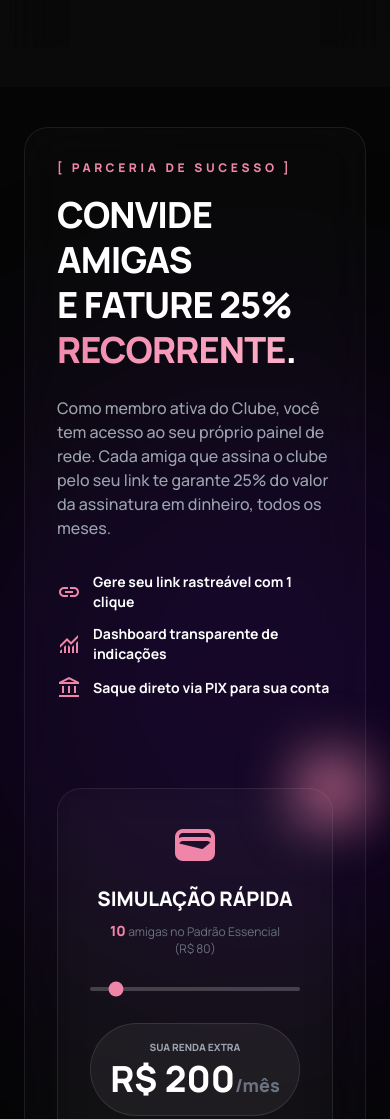
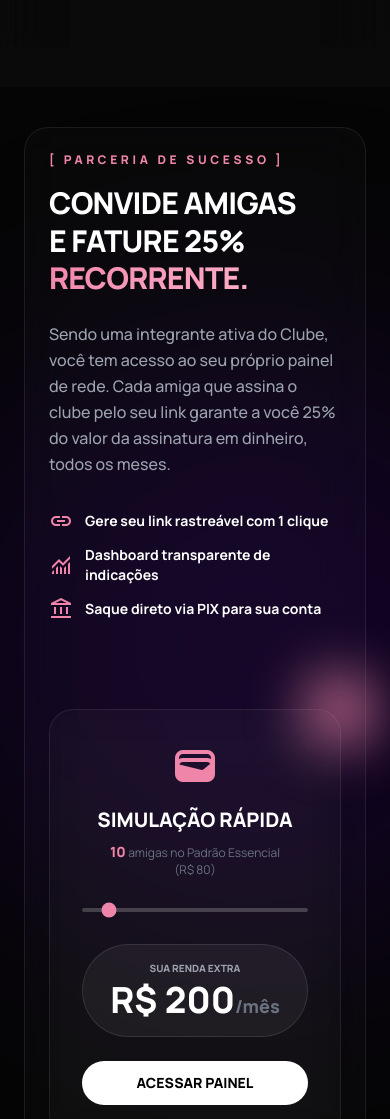
Before and after one commit to llipecarvalho/v1-new-gv, a website built with Vite: page index.html in a window 390 px wide. Shown: the part 4520-5639 px from the top of the page. Built offline with nearby package versions, Linux system fonts and the light colour scheme.

Commit message:
Refinement: Optimized typography and copy in Afiliadas section for mobile

```diff
--- a/index.html
+++ b/index.html
@@ -622,16 +622,16 @@
       <!-- Decorator -->
       <div class="absolute -right-40 top-1/2 -translate-y-1/2 w-[600px] h-[600px] bg-[#320075]/30 blur-[120px] rounded-full pointer-events-none"></div>
 
-      <div class="max-w-7xl mx-auto bento-card border-[#320075]/40 bg-gradient-to-br from-[#1d1a22] to-[#050505] p-8 md:p-16 flex flex-col md:flex-row items-center justify-between gap-12 relative z-10">
+      <div class="max-w-7xl mx-auto bento-card border-[#320075]/40 bg-gradient-to-br from-[#1d1a22] to-[#050505] p-6 md:p-16 flex flex-col md:flex-row items-center justify-between gap-12 relative z-10">
          <div class="max-w-xl">
             <span class="text-xs font-black text-[#f085aa] uppercase tracking-[0.3em] block mb-4">[ PARCERIA DE SUCESSO ]</span>
-            <h2 class="text-4xl md:text-6xl font-black text-white uppercase tracking-tight leading-tight mb-6">
+            <h2 class="text-3xl md:text-6xl font-black text-white uppercase tracking-tight leading-tight mb-6">
                Convide Amigas <br>
                e fature 25% <br>
-               <span class="text-gradient-rose">Recorrente</span>.
+               <span class="text-gradient-rose">Recorrente.</span>
             </h2>
-            <p class="text-gray-400 font-medium mb-8">
-               Como membro ativa do Clube, você tem acesso ao seu próprio painel de rede. Cada amiga que assina o clube pelo seu link te garante 25% do valor da assinatura em dinheiro, todos os meses.
+            <p class="text-gray-400 font-medium mb-8 leading-relaxed">
+               Sendo uma integrante ativa do Clube, você tem acesso ao seu próprio painel de rede. Cada amiga que assina o clube pelo seu link garante a você 25% do valor da assinatura em dinheiro, todos os meses.
             </p>
             <ul class="space-y-3 mb-10">
                <li class="flex items-center gap-3 text-sm text-white font-bold"><span class="material-symbols-outlined text-[#f085aa]">link</span> Gere seu link rastreável com 1 clique</li>
```
